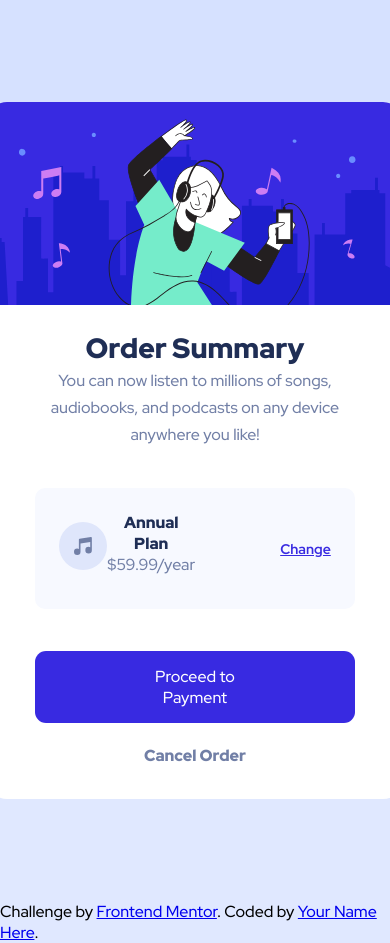
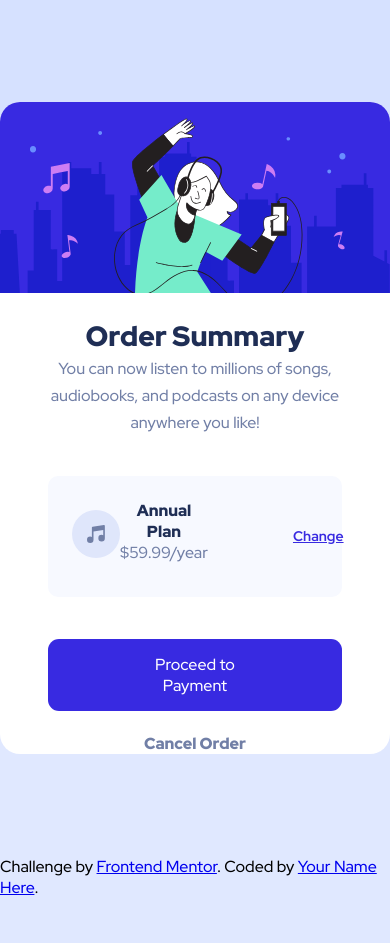
Before and after one commit to Danielsilverio81/order-summary-component, a plain HTML site: page index.html in a window 390 px wide. After the commit the page ends 898 px from the top, so only its background shows below. Drawn offline with Linux system fonts and the light colour scheme.

Commit message:
mobile media

```diff
--- a/css/order.css
+++ b/css/order.css
@@ -1,10 +1,13 @@
 * {
+    /*resetting padding and margin*/
     margin: 0;
     padding: 0;
     box-sizing: border-box;
     font-family: 'Red Hat Display', sans-serif;
     font-size: 1.6rem;
 }
+/*starting styling*/
+/*setting the main REM*/
 html {font-size: 62.5%;}
 
 body {
@@ -12,6 +15,7 @@ body {
     width: 100%;
 }
 main {
+    /*placing background image and moving elements*/
     width: 100%;
     background-image:url(../assets/images/pattern-background-desktop.svg) ;
     background-repeat: no-repeat;
@@ -20,22 +24,27 @@ main {
     justify-content: center;
 }
 .container-card {
+    /*card container-stylization*/
     margin: 102px auto;
     background: #FFFF;
-    width: 450px;
-    height: 697px;
+    width: 100%;
+    max-width: 450px;
+    max-height: 697px;
     border-radius: 20px;
 }
 .image-first {
+    /*image stylization*/
     width: 100%;
     max-width: 450px;
+    height: auto;
     max-height: 220px;
     border-radius: 20px 20px 0px 0px;
 }
-section {
+section {/*adjusting the text to the internal spacing of the section*/
     padding: 20px 48px;
 }
 section h1 {
+    /*title and text styling*/
     color: #1F2E55;
     text-align: center;
     font-size: 2.8rem;
@@ -43,6 +52,7 @@ section h1 {
     line-height: 3.7rem;
 }
 section p {
+    width: 100%;
     color: #717FA6;
     text-align: center;
     font-weight: 500;
@@ -53,6 +63,7 @@ strong {
     font-weight: 900;
 }
 .payment-method {
+    /*payment method information stylization*/
     margin:20px 48px;
     background-color: #F7F9FF;
     padding: 24px 24px;
@@ -73,10 +84,11 @@ strong {
     line-height: 2.1rem;
 }
 .info p {
+    width: 100%;
     color: #717FA6;
     font-weight: 500;
 }
-.btn {
+.btn {/*stylization buttons*/
     text-align: center;
 }
 .btn a {
@@ -93,7 +105,7 @@ button {
     border: none;
     border-radius: 11px;
 }
-button:hover {
+button:hover {/*hover activated mode*/
     background-color: #766CF1;
     cursor: pointer;
 }
@@ -105,3 +117,13 @@ button:hover {
     color: #1F2E55;
     cursor: pointer;
 }
+
+/*media queries*/
+
+@media (max-width:376px) {
+     .container-card {width: 100%; max-width: 327px; height: 567px;}
+     section {padding: 19px 15px;}
+     .payment-method {margin:10px 24px;}
+     .info {margin: 5px;}
+     button {margin: 15px; padding: 15px 64px;}
+}
```
